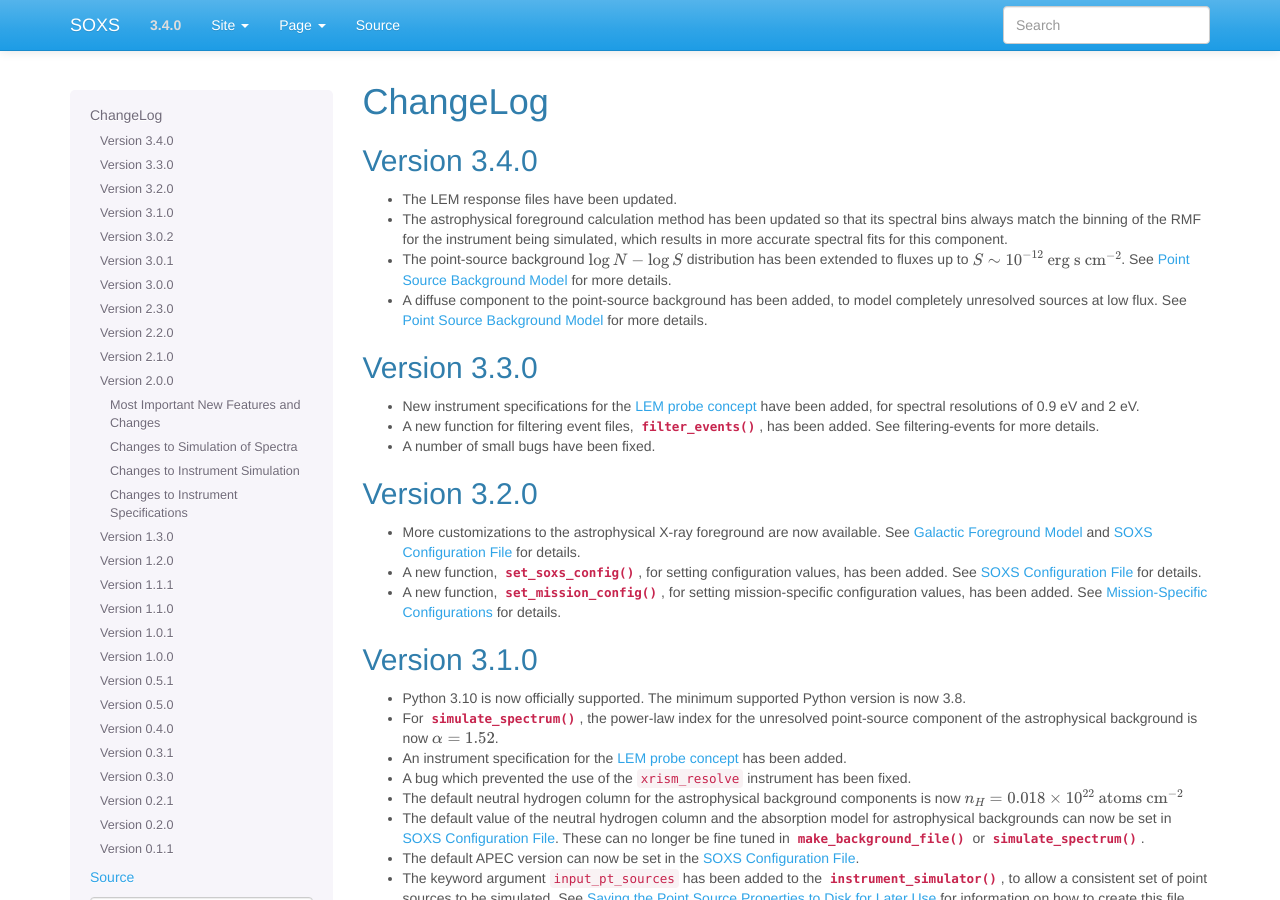
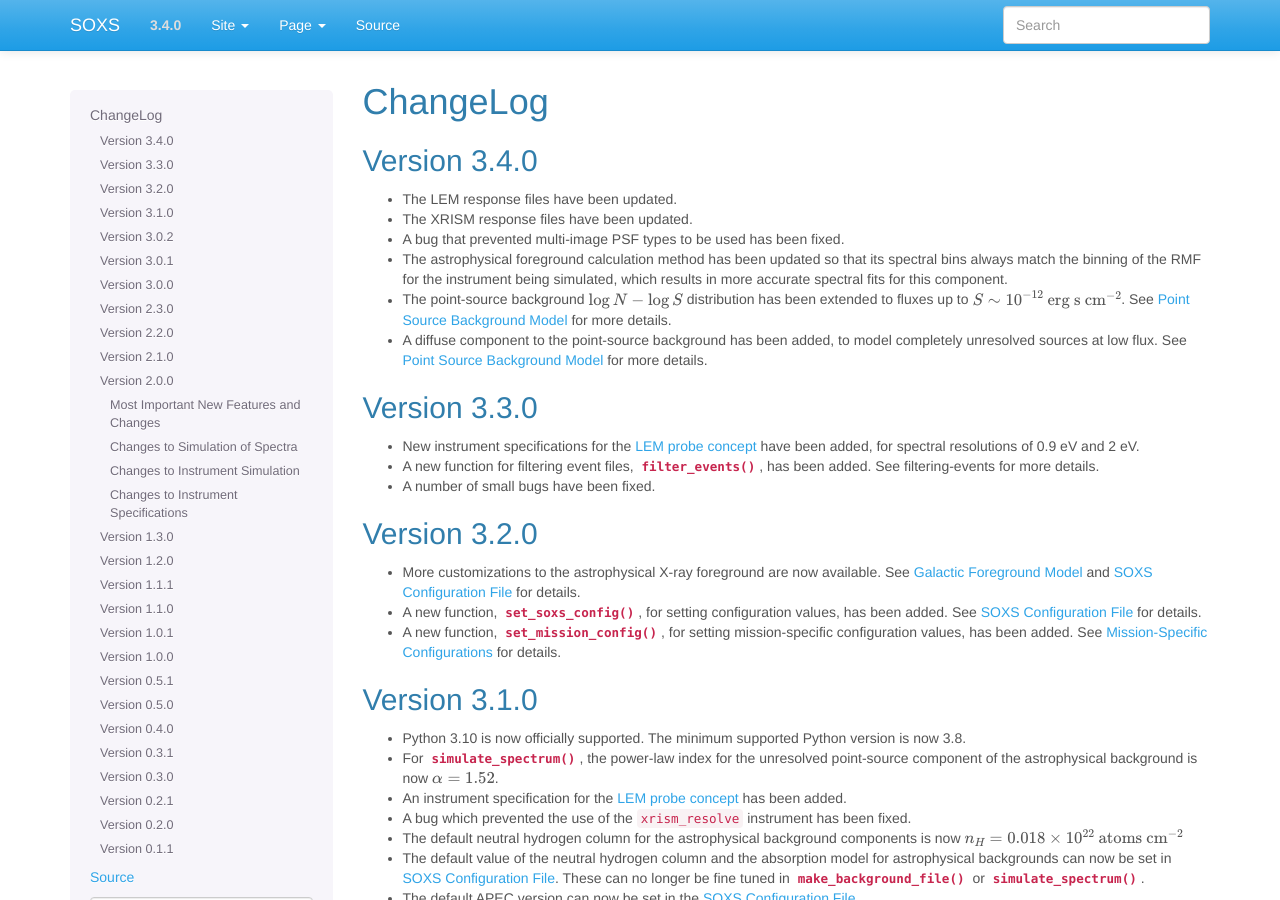
Before and after one commit to lynx-x-ray-observatory/soxs, a Sphinx documentation site: the page built from doc/source/changelog.rst, in a window 1280 px wide and 900 px high. Built offline with Sphinx 7.4.7, drawn with Linux system fonts in a browser that asks for light colours.

Commit message:
Update changelog

```diff
--- a/doc/source/changelog.rst
+++ b/doc/source/changelog.rst
@@ -7,6 +7,8 @@ Version 3.4.0
 -------------
 
 * The LEM response files have been updated.
+* The XRISM response files have been updated.
+* A bug that prevented multi-image PSF types to be used has been fixed.
 * The astrophysical foreground calculation method has been updated so that
   its spectral bins always match the binning of the RMF for the instrument
   being simulated, which results in more accurate spectral fits for this
```
